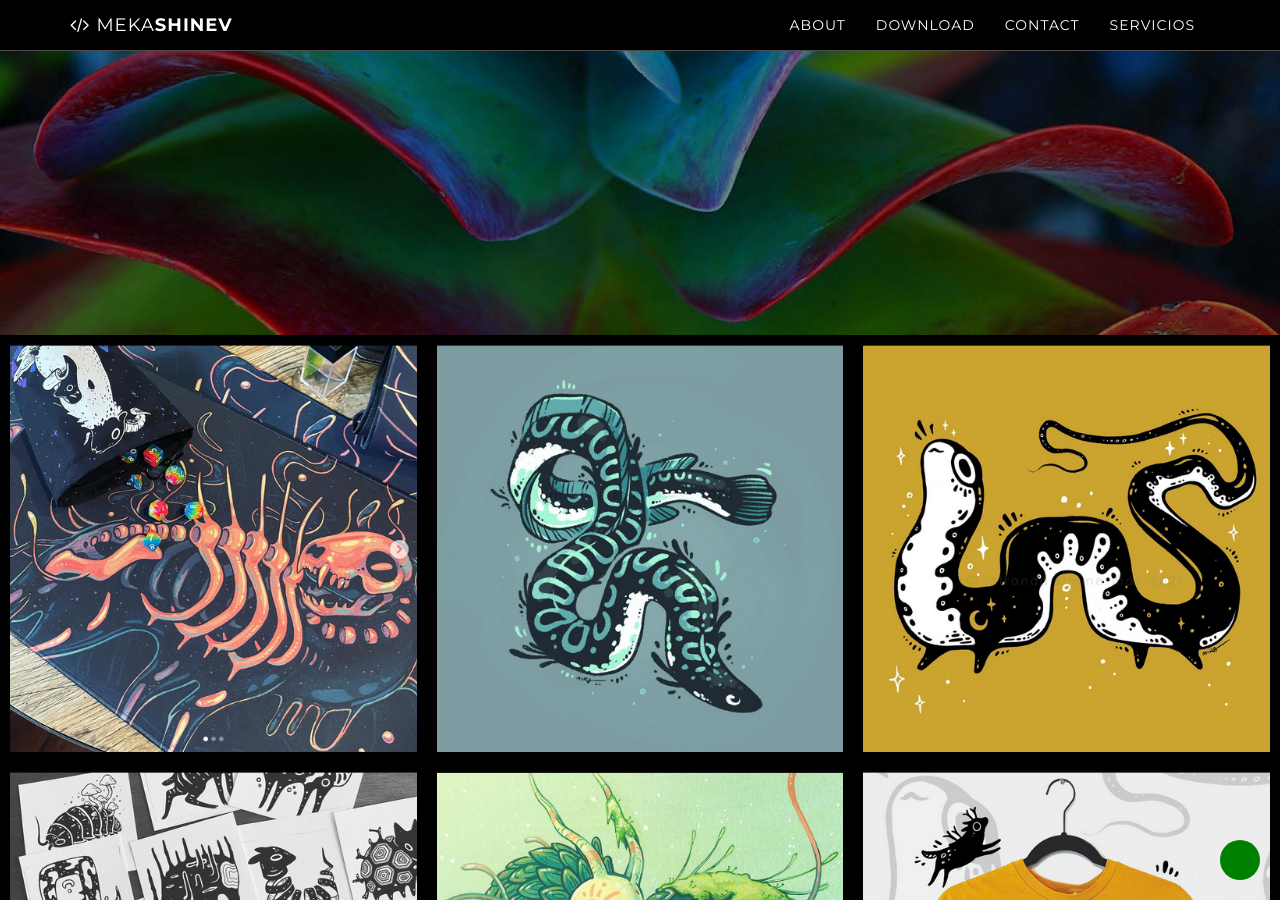
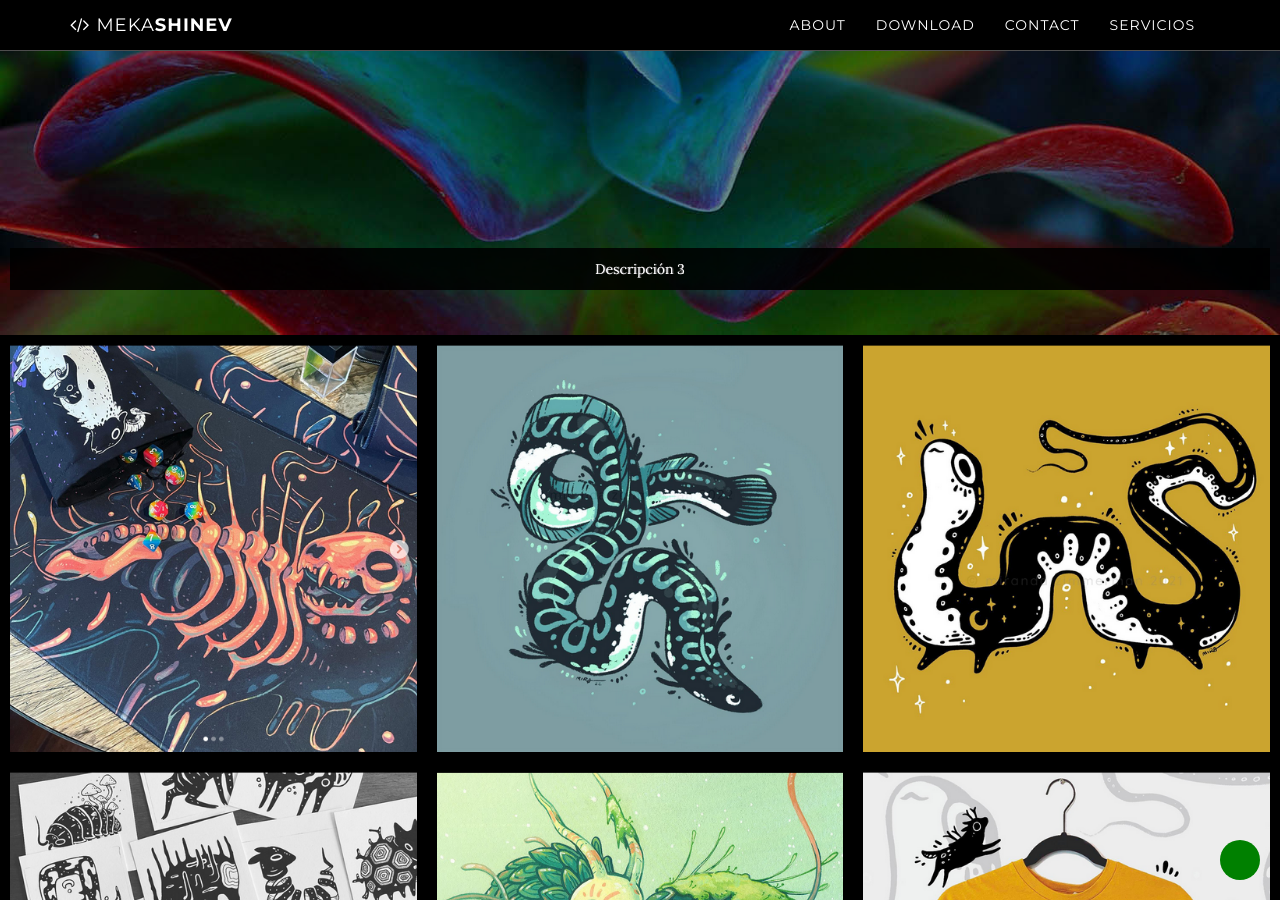
Before and after one commit to mekashinev/mekashinev.github.io, a Jekyll site: the page built from index.html, in a window 1280 px wide and 900 px high, scrolled down 565 px. Built offline with Jekyll 4.4.1, drawn with Linux system fonts in a browser that asks for light colours.

Commit message:
Update contact.html

```diff
--- a/_includes/contact.html
+++ b/_includes/contact.html
@@ -1,4 +1,23 @@
     <!-- Contact Section -->
+<div class="collage">
+  <div class="collage-item item1">
+    <a href="#link1">
+      <p class="collage-item-description">Descripción 1</p>
+    </a>
+  </div>
+  <div class="collage-item item2">
+    <a href="#link2">
+      <p class="collage-item-description">Descripción 2</p>
+    </a>
+  </div>
+  <div class="collage-item item3">
+    <a href="#link3">
+      <p class="collage-item-description">Descripción 3</p>
+    </a>
+  </div>
+  <!-- Agrega más elementos aquí si es necesario -->
+</div>
+
 <section id="contact" class="container content-section text-center">
     <div class="row">
         <div class="col-lg-8 col-lg-offset-2">
```
